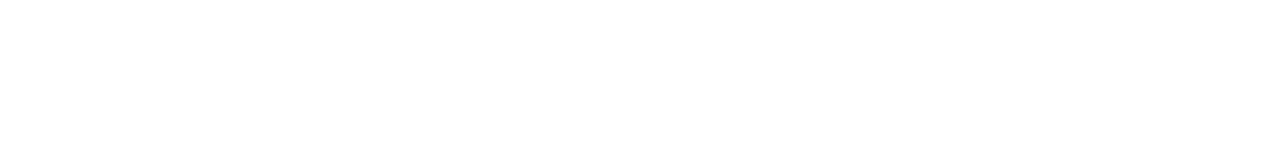
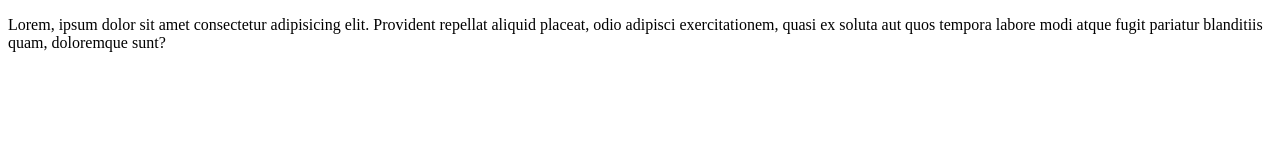
Before and after one commit to Sucupile/basura, a plain HTML site: page index.html in a window 1280 px wide. Drawn offline with Linux system fonts and the light colour scheme.

Commit message:
Agrego parrafo

```diff
--- a/index.html
+++ b/index.html
@@ -6,6 +6,8 @@
     <title>Primer documento</title>
 </head>
 <body>
+    <p>Lorem, ipsum dolor sit amet consectetur adipisicing elit. Provident repellat aliquid placeat, odio adipisci exercitationem, quasi ex soluta aut quos tempora labore modi atque fugit pariatur blanditiis quam, doloremque sunt?</p>
+
 
 </body>
 </html>
```
